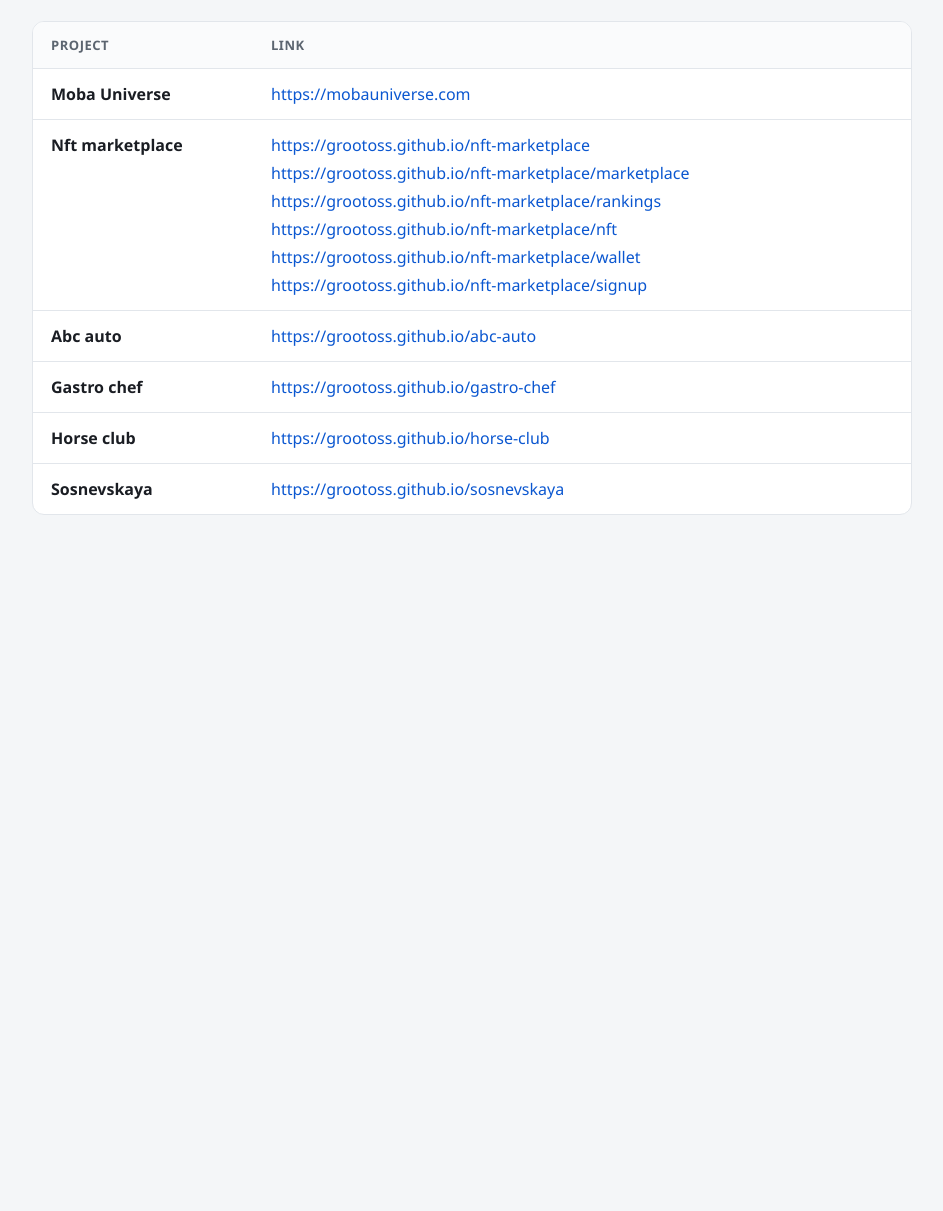
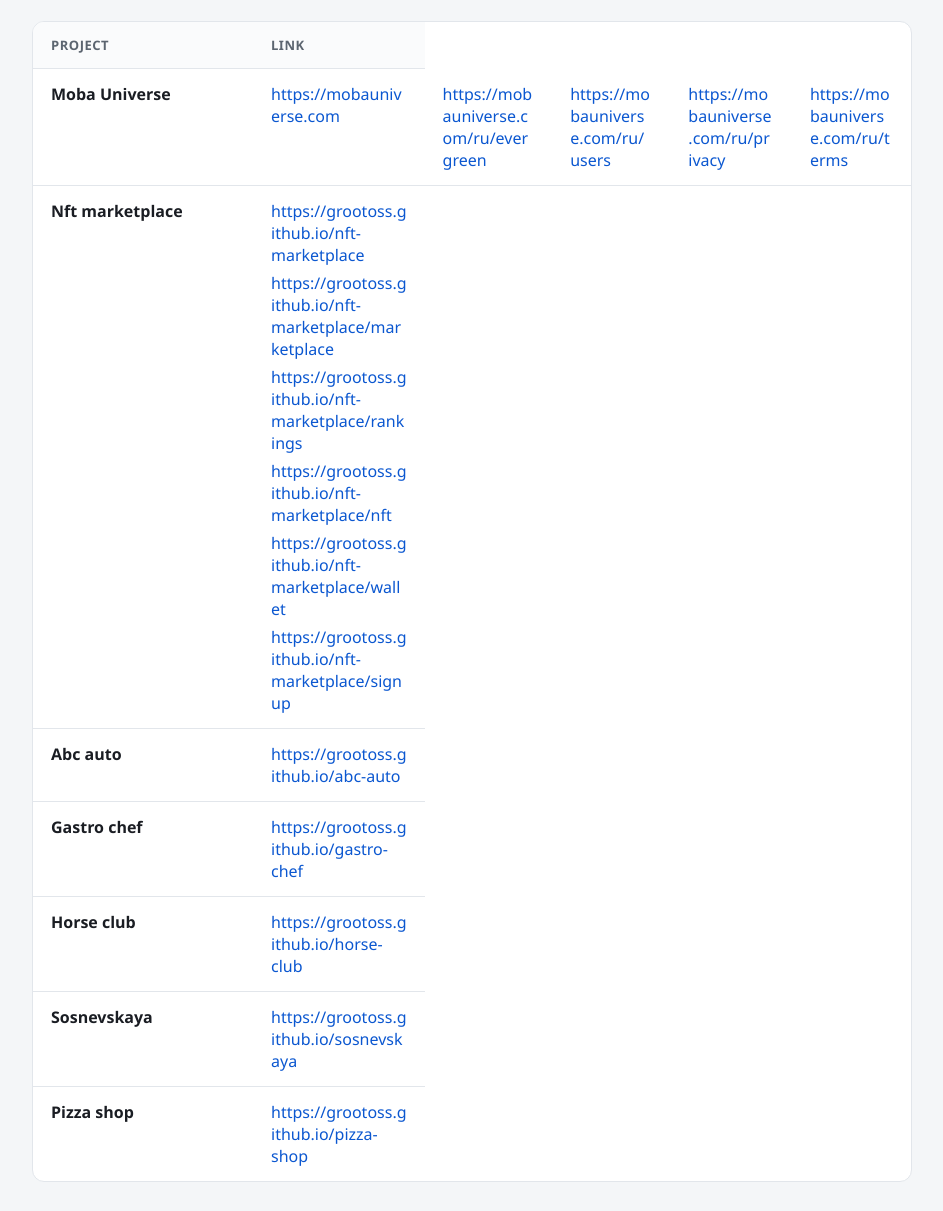
Before and after one commit to Grootoss/grootoss.github.io, a plain HTML site: page index.html in a window 1280 px wide. Shown: the part 89-1300 px from the top of the page, without its empty margins (168-1111 px from the left). Before the commit the page ends 800 px from the top, so only its background shows below. Drawn offline with Linux system fonts and the light colour scheme.

Commit message:
pages: pizza-shop, mobauniverse pages

```diff
--- a/index.html
+++ b/index.html
@@ -1,8 +1,8 @@
-<!DOCTYPE html>
+<!doctype html>
 <html lang="en">
   <head>
-  <meta charset="UTF-8">
-  <meta name="viewport" content="width=device-width, initial-scale=1">
+    <meta charset="UTF-8" />
+    <meta name="viewport" content="width=device-width, initial-scale=1" />
     <title>Projects</title>
     <style>
       :root {
@@ -143,36 +143,95 @@
           <tbody>
             <tr>
               <td class="project">Moba Universe</td>
-            <td><a href="https://mobauniverse.com">https://mobauniverse.com</a></td>
+              <td>
+                <a href="https://mobauniverse.com">https://mobauniverse.com</a>
+              </td>
+              <td>
+                <a href="https://mobauniverse.com/ru/evergreen"
+                  >https://mobauniverse.com/ru/evergreen</a
+                >
+              </td>
+              <td>
+                <a href="https://mobauniverse.com/ru/users"
+                  >https://mobauniverse.com/ru/users</a
+                >
+              </td>
+              <td>
+                <a href="https://mobauniverse.com/ru/privacy"
+                  >https://mobauniverse.com/ru/privacy</a
+                >
+              </td>
+              <td>
+                <a href="https://mobauniverse.com/ru/terms"
+                  >https://mobauniverse.com/ru/terms</a
+                >
+              </td>
             </tr>
             <tr>
               <td class="project">Nft marketplace</td>
               <td>
                 <div class="links">
-                <a href="https://grootoss.github.io/nft-marketplace">https://grootoss.github.io/nft-marketplace</a>
-                <a href="https://grootoss.github.io/nft-marketplace/marketplace">https://grootoss.github.io/nft-marketplace/marketplace</a>
-                <a href="https://grootoss.github.io/nft-marketplace/rankings">https://grootoss.github.io/nft-marketplace/rankings</a>
-                <a href="https://grootoss.github.io/nft-marketplace/nft">https://grootoss.github.io/nft-marketplace/nft</a>
-                <a href="https://grootoss.github.io/nft-marketplace/wallet">https://grootoss.github.io/nft-marketplace/wallet</a>
-                <a href="https://grootoss.github.io/nft-marketplace/signup">https://grootoss.github.io/nft-marketplace/signup</a>
+                  <a href="https://grootoss.github.io/nft-marketplace"
+                    >https://grootoss.github.io/nft-marketplace</a
+                  >
+                  <a
+                    href="https://grootoss.github.io/nft-marketplace/marketplace"
+                    >https://grootoss.github.io/nft-marketplace/marketplace</a
+                  >
+                  <a href="https://grootoss.github.io/nft-marketplace/rankings"
+                    >https://grootoss.github.io/nft-marketplace/rankings</a
+                  >
+                  <a href="https://grootoss.github.io/nft-marketplace/nft"
+                    >https://grootoss.github.io/nft-marketplace/nft</a
+                  >
+                  <a href="https://grootoss.github.io/nft-marketplace/wallet"
+                    >https://grootoss.github.io/nft-marketplace/wallet</a
+                  >
+                  <a href="https://grootoss.github.io/nft-marketplace/signup"
+                    >https://grootoss.github.io/nft-marketplace/signup</a
+                  >
                 </div>
               </td>
             </tr>
             <tr>
               <td class="project">Abc auto</td>
-            <td><a href="https://grootoss.github.io/abc-auto">https://grootoss.github.io/abc-auto</a></td>
+              <td>
+                <a href="https://grootoss.github.io/abc-auto"
+                  >https://grootoss.github.io/abc-auto</a
+                >
+              </td>
             </tr>
             <tr>
               <td class="project">Gastro chef</td>
-            <td><a href="https://grootoss.github.io/gastro-chef">https://grootoss.github.io/gastro-chef</a></td>
+              <td>
+                <a href="https://grootoss.github.io/gastro-chef"
+                  >https://grootoss.github.io/gastro-chef</a
+                >
+              </td>
             </tr>
             <tr>
               <td class="project">Horse club</td>
-            <td><a href="https://grootoss.github.io/horse-club">https://grootoss.github.io/horse-club</a></td>
+              <td>
+                <a href="https://grootoss.github.io/horse-club"
+                  >https://grootoss.github.io/horse-club</a
+                >
+              </td>
             </tr>
             <tr>
               <td class="project">Sosnevskaya</td>
-            <td><a href="https://grootoss.github.io/sosnevskaya">https://grootoss.github.io/sosnevskaya</a></td>
+              <td>
+                <a href="https://grootoss.github.io/sosnevskaya"
+                  >https://grootoss.github.io/sosnevskaya</a
+                >
+              </td>
+            </tr>
+            <tr>
+              <td class="project">Pizza shop</td>
+              <td>
+                <a href="https://grootoss.github.io/pizza-shop"
+                  >https://grootoss.github.io/pizza-shop</a
+                >
+              </td>
             </tr>
           </tbody>
         </table>
```
Lines whose indentation alone changed are shown as unchanged.
